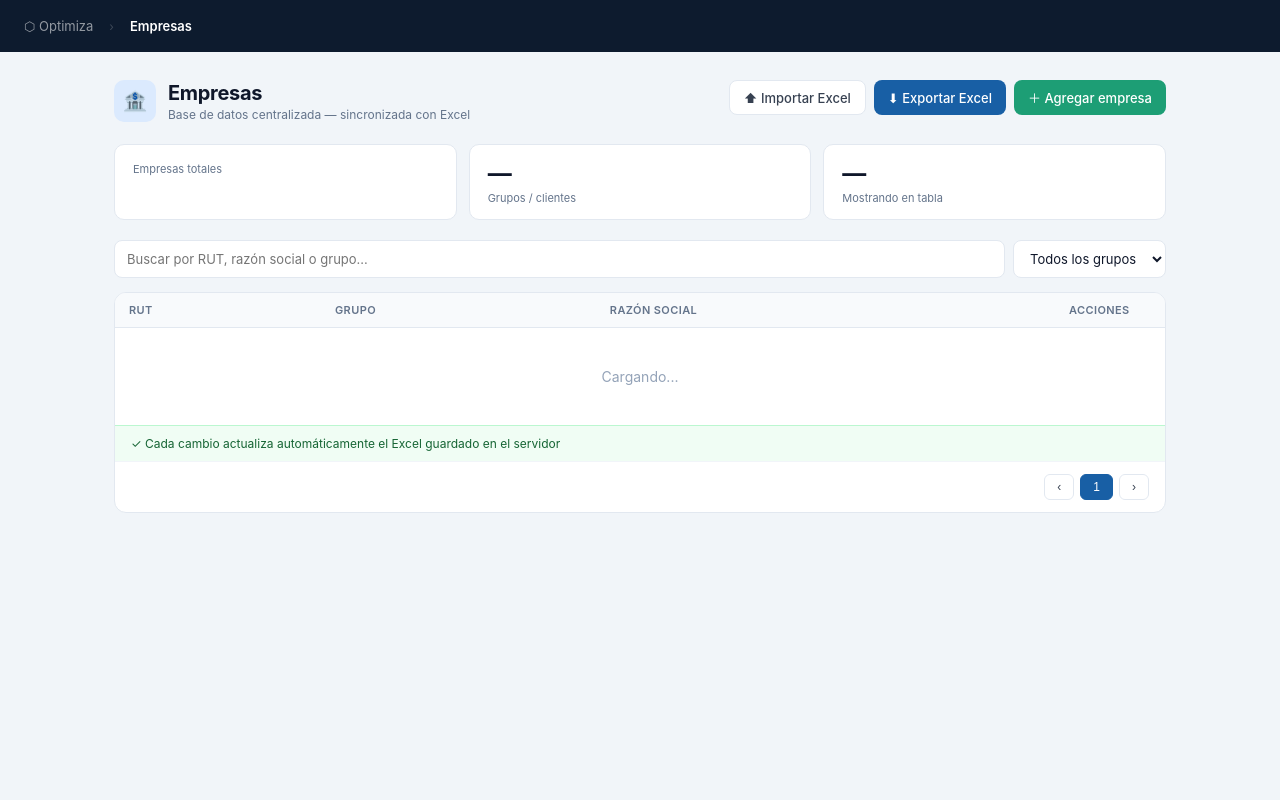
After one commit to EpavezOptimiza/certificados-cotizaciones, a Flask app: template templates/empresas.html in a window 1280 px wide. The commit adds this page. Run offline with Flask 3, Linux system fonts and the light colour scheme; the template is opened without the code that fills it, so the values that code supplies are empty.

Commit message:
feat: separar sección Empresas y Previred como módulos independientes

```diff
--- a/app.py
+++ b/app.py
@@ -1255,6 +1255,11 @@ def _seed_previred_empresas():
 
 _seed_previred_empresas()
 
+@app.route("/empresas")
+@login_required
+def empresas_page():
+    return render_template("empresas.html")
+
 @app.route("/previred")
 @login_required
 def previred():
--- /dev/null
+++ b/templates/empresas.html
@@ -0,0 +1,269 @@
+<!DOCTYPE html>
+<html lang="es">
+<head>
+<meta charset="UTF-8">
+<meta name="viewport" content="width=device-width,initial-scale=1">
+<title>Empresas</title>
+<style>
+*{box-sizing:border-box;margin:0;padding:0}
+body{font-family:-apple-system,BlinkMacSystemFont,'Segoe UI',sans-serif;background:#f1f5f9;color:#0f172a;min-height:100vh}
+.topnav{background:#0d1b2e;padding:0 24px;height:52px;display:flex;align-items:center;gap:16px;position:sticky;top:0;z-index:10}
+.topnav a{color:rgba(255,255,255,.55);font-size:13px;text-decoration:none;transition:color .15s}
+.topnav a:hover{color:#fff}
+.topnav .sep{color:rgba(255,255,255,.2);font-size:12px}
+.topnav .cur{color:#fff;font-weight:600;font-size:13px}
+.page{max-width:1100px;margin:0 auto;padding:28px 24px}
+.header{display:flex;align-items:flex-start;justify-content:space-between;margin-bottom:22px;gap:12px}
+.header-left{display:flex;align-items:center;gap:12px}
+.header-icon{width:42px;height:42px;background:#dbeafe;border-radius:10px;display:flex;align-items:center;justify-content:center;font-size:20px;flex-shrink:0}
+.page-title{font-size:20px;font-weight:700;color:#0f172a;letter-spacing:-.3px}
+.page-sub{font-size:12px;color:#64748b;margin-top:2px}
+.header-actions{display:flex;gap:8px;flex-shrink:0}
+.btn{padding:8px 14px;border-radius:8px;font-size:13px;font-weight:500;cursor:pointer;display:inline-flex;align-items:center;gap:6px;border:none;font-family:inherit;transition:opacity .15s}
+.btn:hover{opacity:.88}
+.btn-primary{background:#1D9E75;color:#fff}
+.btn-blue{background:#185FA5;color:#fff}
+.btn-outline{background:#fff;color:#374151;border:1px solid #e2e8f0}
+.stats{display:grid;grid-template-columns:repeat(3,1fr);gap:12px;margin-bottom:20px}
+.stat{background:#fff;border:1px solid #e2e8f0;border-radius:10px;padding:14px 18px}
+.stat-val{font-size:24px;font-weight:700;color:#0f172a}
+.stat-lbl{font-size:11px;color:#64748b;margin-top:3px}
+.toolbar{display:flex;gap:8px;margin-bottom:14px;flex-wrap:wrap}
+.toolbar input{flex:1;min-width:200px;padding:9px 12px;border:1px solid #e2e8f0;border-radius:8px;font-size:13px;color:#0f172a;background:#fff;outline:none;font-family:inherit}
+.toolbar input:focus{border-color:#185FA5;box-shadow:0 0 0 3px rgba(24,95,165,.1)}
+.toolbar select{padding:9px 12px;border:1px solid #e2e8f0;border-radius:8px;font-size:13px;color:#0f172a;background:#fff;outline:none;font-family:inherit;cursor:pointer}
+.card{background:#fff;border:1px solid #e2e8f0;border-radius:12px;overflow:hidden}
+table{width:100%;border-collapse:collapse;font-size:13px}
+thead tr{background:#f8fafc}
+th{padding:10px 14px;text-align:left;font-weight:600;color:#64748b;font-size:11px;text-transform:uppercase;letter-spacing:.4px;border-bottom:1px solid #e2e8f0}
+td{padding:10px 14px;border-bottom:1px solid #f1f5f9;color:#0f172a;vertical-align:middle}
+tr:last-child td{border-bottom:none}
+tr:hover td{background:#fafbfc}
+.rut-cell{font-family:ui-monospace,monospace;font-size:12px;color:#374151}
+.grupo-badge{display:inline-block;padding:2px 9px;border-radius:20px;font-size:11px;font-weight:500;background:#dbeafe;color:#1e40af}
+.btn-sm{padding:4px 10px;border:1px solid #e2e8f0;border-radius:6px;font-size:11px;cursor:pointer;background:#fff;color:#374151;font-family:inherit;transition:background .1s}
+.btn-sm:hover{background:#f1f5f9}
+.btn-sm-red{border-color:#fecaca;color:#dc2626}
+.btn-sm-red:hover{background:#fef2f2}
+.pager{display:flex;align-items:center;justify-content:space-between;padding:12px 16px;border-top:1px solid #f1f5f9;font-size:12px;color:#64748b}
+.pager-btns{display:flex;gap:6px}
+.pager-btn{padding:5px 12px;border:1px solid #e2e8f0;border-radius:6px;font-size:12px;cursor:pointer;background:#fff;color:#374151}
+.pager-btn:hover{background:#f1f5f9}
+.pager-btn.active{background:#185FA5;color:#fff;border-color:#185FA5}
+.sync-bar{display:flex;align-items:center;gap:8px;padding:10px 16px;background:#f0fdf4;border-top:1px solid #bbf7d0;font-size:12px;color:#166534}
+.modal-bg{display:none;position:fixed;inset:0;background:rgba(0,0,0,.35);z-index:100;align-items:center;justify-content:center}
+.modal-bg.open{display:flex}
+.modal{background:#fff;border-radius:14px;padding:24px;width:460px;max-width:95vw}
+.modal-title{font-size:16px;font-weight:700;margin-bottom:18px;color:#0f172a}
+.field{margin-bottom:14px}
+.field label{display:block;font-size:12px;font-weight:600;color:#64748b;margin-bottom:6px;text-transform:uppercase;letter-spacing:.4px}
+.field input{width:100%;padding:9px 12px;border:1px solid #e2e8f0;border-radius:8px;font-size:14px;color:#0f172a;outline:none;font-family:inherit}
+.field input:focus{border-color:#185FA5;box-shadow:0 0 0 3px rgba(24,95,165,.1)}
+.modal-actions{display:flex;gap:8px;margin-top:18px}
+.empty{text-align:center;padding:40px;color:#94a3b8;font-size:14px}
+#toast{position:fixed;bottom:24px;right:24px;background:#0f172a;color:#fff;padding:10px 18px;border-radius:8px;font-size:13px;opacity:0;transition:opacity .3s;z-index:200;pointer-events:none}
+#toast.show{opacity:1}
+</style>
+</head>
+<body>
+
+<div class="topnav">
+  <a href="/">⬡ Optimiza</a>
+  <span class="sep">›</span>
+  <span class="cur">Empresas</span>
+</div>
+
+<div class="page">
+  <div class="header">
+    <div class="header-left">
+      <div class="header-icon">🏦</div>
+      <div>
+        <div class="page-title">Empresas</div>
+        <div class="page-sub" id="sync-label">Base de datos centralizada — sincronizada con Excel</div>
+      </div>
+    </div>
+    <div class="header-actions">
+      <button class="btn btn-outline" onclick="document.getElementById('input-import').click()">⬆ Importar Excel</button>
+      <button class="btn btn-blue" onclick="exportar()">⬇ Exportar Excel</button>
+      <button class="btn btn-primary" onclick="abrirModal()">＋ Agregar empresa</button>
+      <input type="file" id="input-import" accept=".xlsx" style="display:none" onchange="importar(this)">
+    </div>
+  </div>
+
+  <div class="stats">
+    <div class="stat"><div class="stat-val" id="stat-total">—</div><div class="stat-lbl">Empresas totales</div></div>
+    <div class="stat"><div class="stat-val" id="stat-grupos">—</div><div class="stat-lbl">Grupos / clientes</div></div>
+    <div class="stat"><div class="stat-val" id="stat-mostrando">—</div><div class="stat-lbl">Mostrando en tabla</div></div>
+  </div>
+
+  <div class="toolbar">
+    <input id="buscar" placeholder="Buscar por RUT, razón social o grupo..." oninput="buscar()">
+    <select id="filtro-grupo" onchange="buscar()">
+      <option value="">Todos los grupos</option>
+    </select>
+  </div>
+
+  <div class="card">
+    <table>
+      <thead>
+        <tr>
+          <th>RUT</th>
+          <th>Grupo</th>
+          <th>Razón Social</th>
+          <th style="width:110px">Acciones</th>
+        </tr>
+      </thead>
+      <tbody id="tbody">
+        <tr><td colspan="4" class="empty">Cargando...</td></tr>
+      </tbody>
+    </table>
+    <div class="sync-bar">
+      ✓ Cada cambio actualiza automáticamente el Excel guardado en el servidor
+    </div>
+    <div class="pager">
+      <span id="pager-info"></span>
+      <div class="pager-btns">
+        <button class="pager-btn" onclick="cambiarPag(-1)">‹</button>
+        <button class="pager-btn active" id="pag-num">1</button>
+        <button class="pager-btn" onclick="cambiarPag(1)">›</button>
+      </div>
+    </div>
+  </div>
+</div>
+
+<!-- Modal agregar/editar -->
+<div class="modal-bg" id="modal-bg" onclick="if(event.target===this)cerrarModal()">
+  <div class="modal">
+    <div class="modal-title" id="modal-title">Agregar empresa</div>
+    <div class="field"><label>RUT</label><input id="m-rut" placeholder="76.098.152-4"></div>
+    <div class="field"><label>Grupo</label><input id="m-grupo" placeholder="BURSAN"></div>
+    <div class="field"><label>Razón Social</label><input id="m-razon" placeholder="Nombre completo de la empresa"></div>
+    <div class="modal-actions">
+      <button class="btn btn-primary" onclick="guardar()">Guardar</button>
+      <button class="btn btn-outline" onclick="cerrarModal()">Cancelar</button>
+    </div>
+  </div>
+</div>
+
+<div id="toast"></div>
+
+<script>
+let _pag=1, _perPag=20, _total=0, _editId=null, _q='', _g='';
+
+async function cargar(){
+  const params = new URLSearchParams({q:_q, grupo:_g, page:_pag, per_page:_perPag});
+  const res = await fetch('/api/previred/empresas?'+params);
+  const data = await res.json();
+  _total = data.total;
+
+  document.getElementById('stat-total').textContent = data.total;
+  document.getElementById('stat-mostrando').textContent = data.items.length;
+
+  // Grupos
+  const sel = document.getElementById('filtro-grupo');
+  const curG = sel.value;
+  sel.innerHTML = '<option value="">Todos los grupos</option>' +
+    data.grupos.map(g=>`<option value="${g}" ${g===curG?'selected':''}>${g}</option>`).join('');
+  document.getElementById('stat-grupos').textContent = data.grupos.length;
+
+  // Tabla
+  const tb = document.getElementById('tbody');
+  if(!data.items.length){
+    tb.innerHTML = '<tr><td colspan="4" class="empty">Sin resultados</td></tr>';
+  } else {
+    tb.innerHTML = data.items.map(e=>`
+      <tr>
+        <td class="rut-cell">${e.rut}</td>
+        <td><span class="grupo-badge">${e.grupo||'—'}</span></td>
+        <td>${e.razon_social||'—'}</td>
+        <td>
+          <button class="btn-sm" onclick="editar(${e.id},'${esc(e.rut)}','${esc(e.grupo)}','${esc(e.razon_social)}')">✏ Editar</button>
+          <button class="btn-sm btn-sm-red" onclick="eliminar(${e.id})">✕</button>
+        </td>
+      </tr>`).join('');
+  }
+
+  const totalPags = Math.ceil(_total/_perPag)||1;
+  document.getElementById('pager-info').textContent = `Mostrando ${(_pag-1)*_perPag+1}–${Math.min(_pag*_perPag,_total)} de ${_total}`;
+  document.getElementById('pag-num').textContent = `${_pag} / ${totalPags}`;
+}
+
+function esc(s){ return String(s||'').replace(/'/g,"\\'"); }
+
+function buscar(){
+  _q = document.getElementById('buscar').value;
+  _g = document.getElementById('filtro-grupo').value;
+  _pag = 1;
+  cargar();
+}
+
+function cambiarPag(d){
+  const totalPags = Math.ceil(_total/_perPag)||1;
+  _pag = Math.max(1, Math.min(totalPags, _pag+d));
+  cargar();
+}
+
+function abrirModal(id=null, rut='', grupo='', razon=''){
+  _editId = id;
+  document.getElementById('modal-title').textContent = id ? 'Editar empresa' : 'Agregar empresa';
+  document.getElementById('m-rut').value = rut;
+  document.getElementById('m-grupo').value = grupo;
+  document.getElementById('m-razon').value = razon;
+  document.getElementById('modal-bg').classList.add('open');
+  document.getElementById('m-rut').focus();
+}
+
+function cerrarModal(){ document.getElementById('modal-bg').classList.remove('open'); }
+
+function editar(id,rut,grupo,razon){ abrirModal(id,rut,grupo,razon); }
+
+async function guardar(){
+  const body = {
+    rut: document.getElementById('m-rut').value.trim(),
+    grupo: document.getElementById('m-grupo').value.trim(),
+    razon_social: document.getElementById('m-razon').value.trim()
+  };
+  if(!body.rut){ toast('El RUT es obligatorio'); return; }
+  const url = _editId ? `/api/previred/empresas/${_editId}` : '/api/previred/empresas';
+  const method = _editId ? 'PUT' : 'POST';
+  const res = await fetch(url, {method, headers:{'Content-Type':'application/json'}, body:JSON.stringify(body)});
+  const data = await res.json();
+  if(data.ok){ cerrarModal(); cargar(); toast(_editId?'Empresa actualizada':'Empresa agregada'); }
+  else toast(data.error||'Error');
+}
+
+async function eliminar(id){
+  if(!confirm('¿Eliminar esta empresa?')) return;
+  await fetch(`/api/previred/empresas/${id}`, {method:'DELETE'});
+  cargar();
+  toast('Empresa eliminada');
+}
+
+function exportar(){ window.location='/api/previred/empresas/export'; }
+
+async function importar(input){
+  const file = input.files[0];
+  if(!file) return;
+  const reemplazar = confirm('¿Reemplazar las empresas existentes?\n\nAceptar = reemplaza todo\nCancelar = solo agrega/actualiza');
+  const fd = new FormData();
+  fd.append('file', file);
+  fd.append('reemplazar', reemplazar ? '1' : '0');
+  toast('Importando...');
+  const res = await fetch('/api/previred/empresas/import', {method:'POST', body:fd});
+  const data = await res.json();
+  input.value = '';
+  if(data.ok){ cargar(); toast(`${data.importadas} empresas importadas`); }
+  else toast(data.error||'Error al importar');
+}
+
+function toast(msg){
+  const el = document.getElementById('toast');
+  el.textContent = msg;
+  el.classList.add('show');
+  setTimeout(()=>el.classList.remove('show'), 2800);
+}
+
+cargar();
+</script>
+</body>
+</html>
```
Also changed, not shown: templates/index.html (+10 -3 lines).
